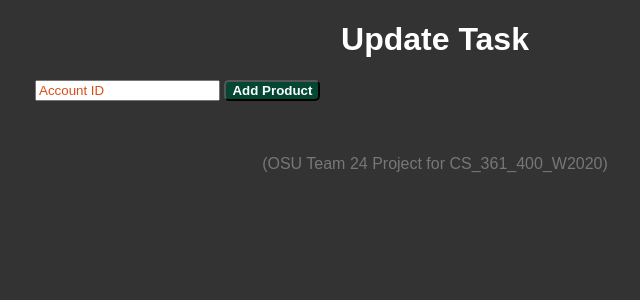
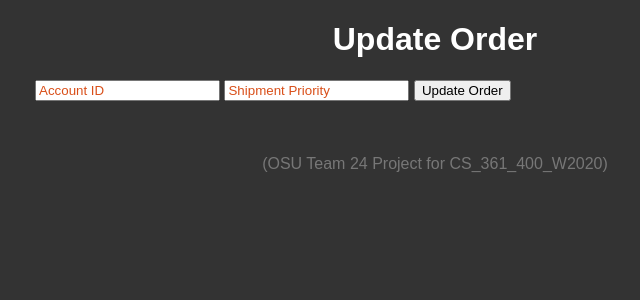
Before and after one commit to kowalczj/shop24, a Flask app: template templates/updateOrder.html in a window 1280 px wide. Shown: the top 300 px of the page, without its empty margins (205-845 px from the left). Run offline with Flask 2, Linux system fonts and the light colour scheme; the template is opened without the code that fills it, so the values that code supplies are empty; parts of the project's set-up code (start-up, migrations or seed data) failed here and were passed over.

Commit message:
add foreign keys and account entity

```diff
--- a/app.py
+++ b/app.py
@@ -6,6 +6,18 @@ app = Flask(__name__)
 app.config['SQLALCHEMY_DATABASE_URI'] = 'sqlite:///test.db'
 app.config['TEMPLATES_AUTO_RELOAD'] = True
 db = SQLAlchemy(app)
+
+class Account(db.Model):
+    id = db.Column(db.Integer, primary_key=True)
+    username = db.Column(db.String(200), nullable=False)
+    password = db.Column(db.String(200), nullable=False)
+    email = db.Column(db.String(200), nullable=False)
+    street = db.Column(db.String(200), nullable=False)
+    city = db.Column(db.String(200), nullable=False)
+
+    def __repr__(self):
+        return '<Task %r>' % self.id
+
 
 class Product(db.Model):
     id = db.Column(db.Integer, primary_key=True)
@@ -20,7 +32,7 @@ class Product(db.Model):
 
 class Order(db.Model):
     id =                  db.Column(db.Integer, primary_key=True)
-    account_id =          db.Column(db.Integer, nullable=False)
+    account_id =          db.Column(db.Integer, db.ForeignKey('account.id'), nullable=False)
     order_date =          db.Column(db.DateTime, default=datetime.utcnow)
     shipment_priority =   db.Column(db.Integer)
 
@@ -30,8 +42,8 @@ class Order(db.Model):
 
 class OrderProduct(db.Model):
     id =           db.Column(db.Integer, primary_key=True)
-    order_id =     db.Column(db.Integer, nullable=False)
-    product_id =   db.Column(db.Integer, nullable=False)
+    order_id =     db.Column(db.Integer, db.ForeignKey('Order.id'), nullable=False)
+    product_id =   db.Column(db.Integer, db.ForeignKey('Product.id'), nullable=False)
     quantity =     db.Column(db.Integer, nullable=False)
 
     def __repr__(self):
@@ -105,18 +117,14 @@ def vendors():
 @app.route("/orders", methods=['POST', 'GET'])
 def orders():
     if request.method == 'POST':
-        # orderID = request.form['order_id']
         accountID = request.form['account_id']
-        # orderDate = request.form['order_date']
+        shipmentPriority = request.form['shipment_priority']
 
         new_order = Order(
             account_id=accountID,
-            # order_date=orderDate
+            shipment_priority=shipmentPriority,
         )
 
-        print("New Order ID:")
-        print(new_order.account_id)
-        # print(new_order.order_date)
 
         try:
             db.session.add(new_order)
@@ -147,11 +155,16 @@ def ordersUpdate(id):
 
     if request.method == 'POST':
         order.account_id = request.form['account_id']
+        order.shipment_priority = request.form['shipment_priority']
+
+        print("order: ", order.account_id)
+        print("order: ", order.shipment_priority)
 
         try:
             db.session.commit()
             return redirect('/orders')
-        except:
+        except Exception as e:
+            print(e)
             return 'There was an issue updating your task'
 
     else:
--- a/templates/orders.html
+++ b/templates/orders.html
@@ -51,10 +51,9 @@
 
     <div class="form">
         <form action="/orders" method="POST">
-            <h4>Add Product by completing the form below</h4>
-            <!-- <input type="number" name="order_id" id="content" placeholder="Order ID"> -->
+            <h4>Add an order by completing the form below</h4>
             <input type="number" name="account_id" id="content" placeholder="Account ID">
-            <!-- <input type="date" name="order_date" id="content"placeholder="Order Date"><br> -->
+            <input type="number" name="shipment_priority" id="content" placeholder="Shipment Priority">
             <input type="submit" value="Add Product">
         </form>
     </div>
--- a/templates/updateOrder.html
+++ b/templates/updateOrder.html
@@ -6,12 +6,13 @@
 
 {% block body %}
 <div class="content">
-    <h1 style="text-align: center">Update Task</h1>
+    <h1 style="text-align: center">Update Order</h1>
 
     <div class="form">
         <form action="/orders/update/{{task.id}}" method="POST">
             <input type="number" name="account_id" placeholder="Account ID">
-            <input type="submit" value="Add Product">
+            <input type="number" name="shipment_priority" placeholder="Shipment Priority">
+            <input type="submit" value="Update Order">
         </form>
     </div>
 </div>
```
